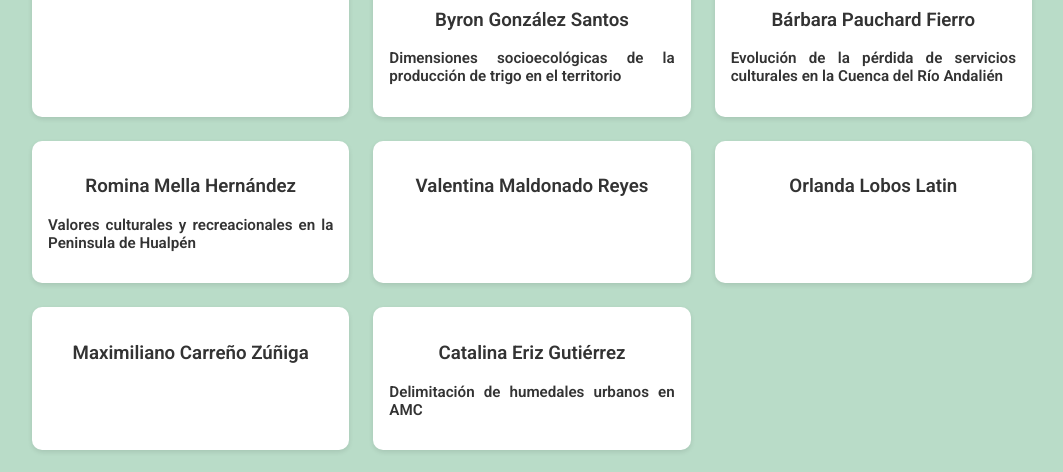
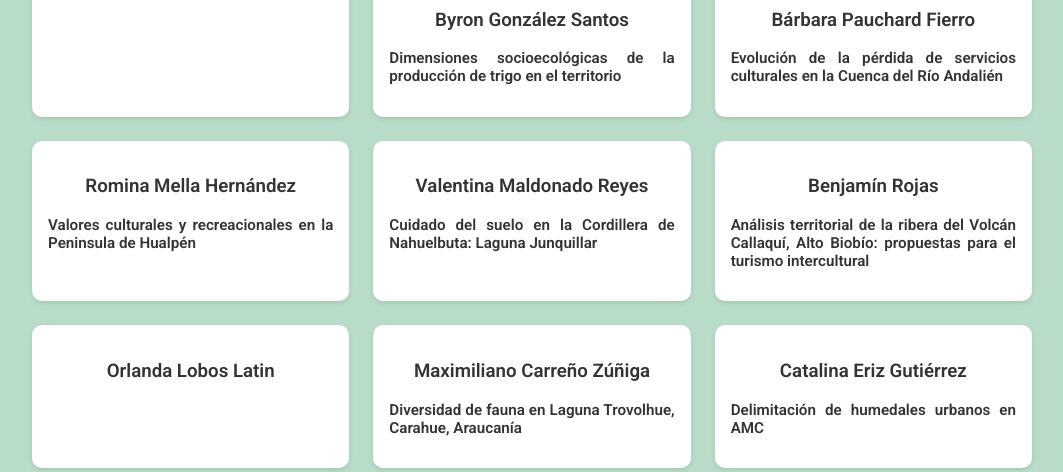
Before and after one commit to 3colab/3colab.github.io, a plain HTML site: page index.html in a window 1280 px wide. Shown: the part 3233-3705 px from the top of the page, without its empty margins (108-1171 px from the left). Drawn offline with nearby package versions, Linux system fonts and the light colour scheme.

Commit message:
Update index.html

```diff
--- a/index.html
+++ b/index.html
@@ -326,7 +326,12 @@ a:active {
 
         <div class="person-card">
         <h3>Valentina Maldonado Reyes</h3>
-          <p></p>
+          <p>Cuidado del suelo en la Cordillera de Nahuelbuta: Laguna Junquillar</p>
+        </div>
+
+            <div class="person-card">
+        <h3>Benjamín Rojas</h3>
+          <p>Análisis territorial de la ribera del Volcán Callaquí, Alto Biobío: propuestas para el turismo intercultural</p>
         </div>
 
           <div class="person-card">
@@ -336,7 +341,7 @@ a:active {
 
           <div class="person-card">
         <h3>Maximiliano Carreño Zúñiga</h3>
-          <p></p>
+          <p>Diversidad de fauna en Laguna Trovolhue, Carahue, Araucanía</p>
         </div>
 
         <!--
```
